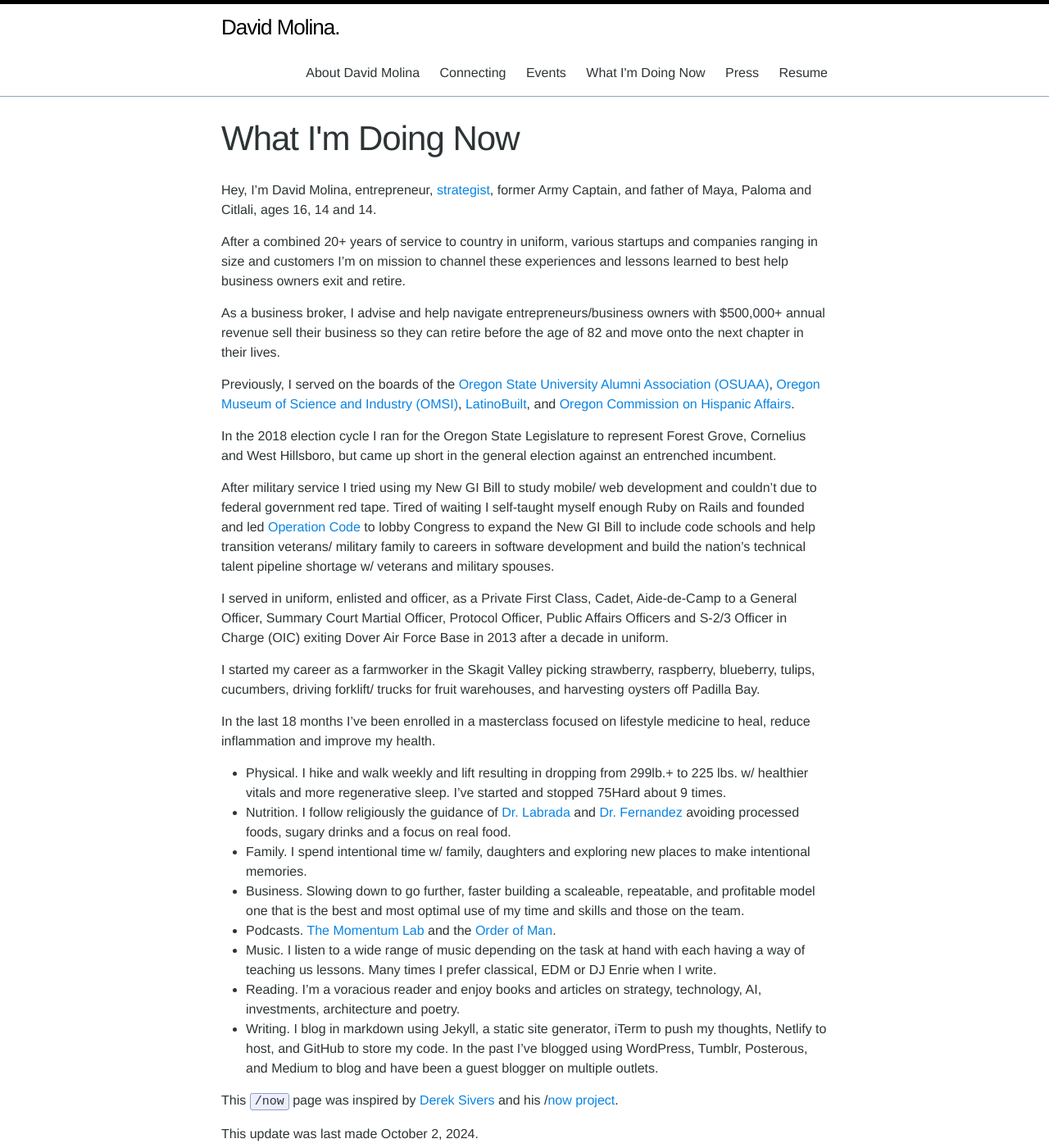
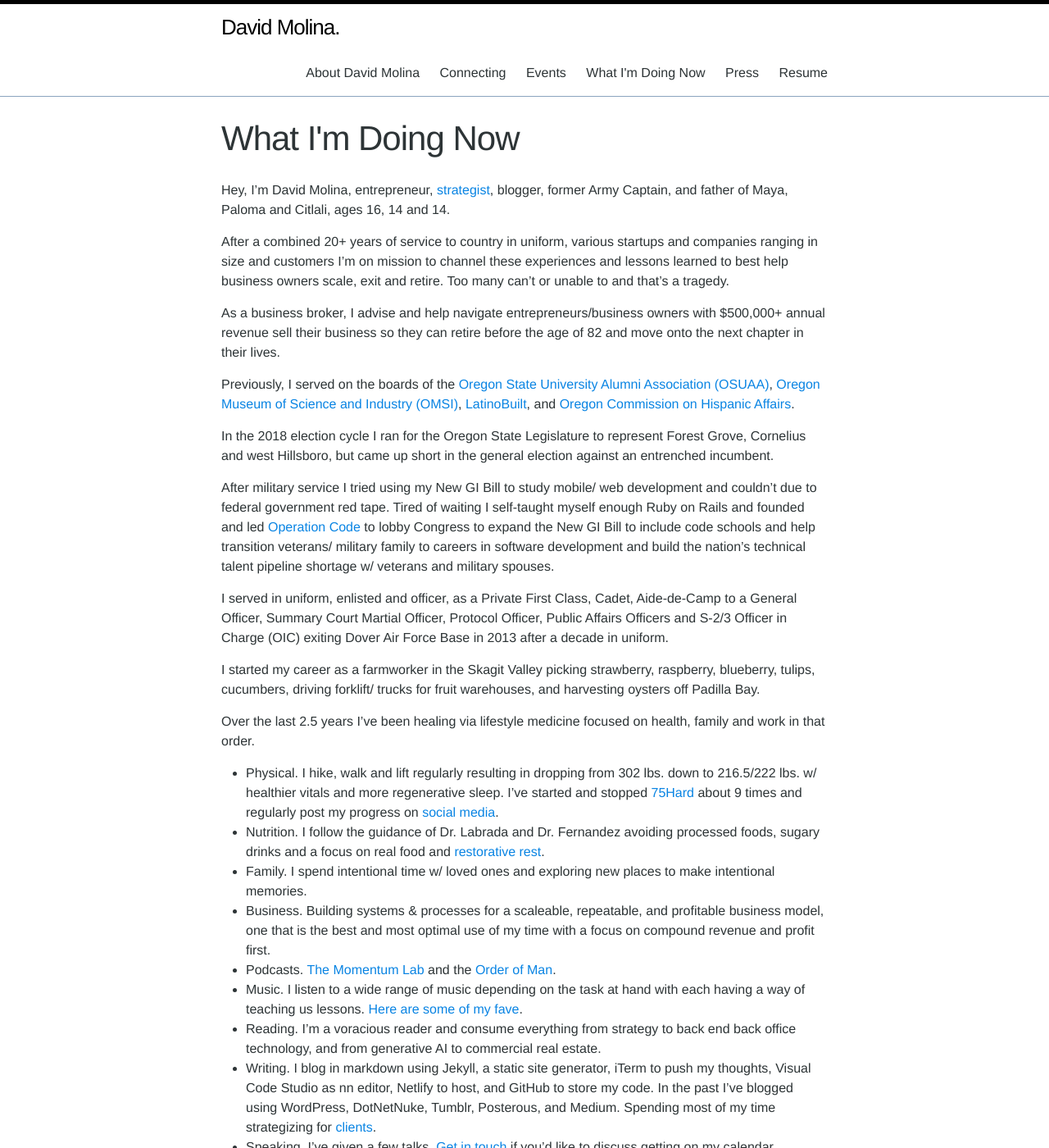
Before and after one commit to davidmolina/davidmolina.github.io, a Jekyll site: the page built from now.md, in a window 1280 px wide and 1400 px high. Shown: the whole window at 82% size. Built offline with Jekyll 4.4.1, drawn with Linux system fonts in a browser that asks for light colours; some of the changed text lies outside the part shown.

Commit message:
[now] update recent

```diff
--- a/now.md
+++ b/now.md
@@ -4,15 +4,15 @@ layout: page
 permalink: /now/
 ---
 
-Hey, I'm David Molina, entrepreneur, [strategist](https://molinas.consulting/), former Army Captain, and father of Maya, Paloma and Citlali, ages 16, 14 and 14.
+Hey, I'm David Molina, entrepreneur, [strategist](https://molinas.consulting/), blogger, former Army Captain, and father of Maya, Paloma and Citlali, ages 16, 14 and 14.
 
-After a combined 20+ years of service to country in uniform, various startups and companies ranging in size and customers I'm on mission to channel these experiences and lessons learned to best help business owners exit and retire.
+After a combined 20+ years of service to country in uniform, various startups and companies ranging in size and customers I'm on mission to channel these experiences and lessons learned to best help business owners scale, exit and retire. Too many can't or unable to and that's a tragedy.
 
 As a business broker, I advise and help navigate entrepreneurs/business owners with $500,000+ annual revenue sell their business so they can retire before the age of 82 and move onto the next chapter in their lives.
 
 Previously, I served on the boards of the [Oregon State University Alumni Association (OSUAA)](https://fororegonstate.org/), [Oregon Museum of Science and Industry (OMSI)](https://omsi.edu), [LatinoBuilt](https://latinobuilt.org/), and [Oregon Commission on Hispanic Affairs](https://www.oregon.gov/oac/ocha/Pages/index.aspx).
 
-In the 2018 election cycle I ran for the Oregon State Legislature to represent Forest Grove, Cornelius and West Hillsboro, but came up short in the general election against an entrenched incumbent.
+In the 2018 election cycle I ran for the Oregon State Legislature to represent Forest Grove, Cornelius and west Hillsboro, but came up short in the general election against an entrenched incumbent.
 
 After military service I tried using my New GI Bill to study mobile/ web development and couldn't due to federal government red tape. Tired of waiting I self-taught myself enough Ruby on Rails and founded and led [Operation Code](https://www.operationcode.org) to lobby Congress to expand the New GI Bill to include code schools and help transition veterans/ military family to careers in software development and build the nation's technical talent pipeline shortage w/ veterans and military spouses.
 
@@ -20,16 +20,17 @@ I served in uniform, enlisted and officer, as a Private First Class, Cadet, Aide
 
 I started my career as a farmworker in the Skagit Valley picking strawberry, raspberry, blueberry, tulips, cucumbers, driving forklift/ trucks for fruit warehouses, and harvesting oysters off Padilla Bay.
 
-In the last 18 months I've been enrolled in a masterclass focused on lifestyle medicine to heal, reduce inflammation and improve my health.
-- Physical. I hike and walk weekly and lift resulting in dropping from 299lb.+ to 225 lbs. w/ healthier vitals and more regenerative sleep. I've started and stopped 75Hard about 9 times.
-- Nutrition. I follow religiously the guidance of [Dr. Labrada](https://www.facebook.com/DiabetesDrLabradanutr/) and [Dr. Fernandez](https://www.facebook.com/Dr.EduardoFernandez) avoiding processed foods, sugary drinks and a focus on real food.
-- Family. I spend intentional time w/ family, daughters and exploring new places to make intentional memories.
-- Business. Slowing down to go further, faster building a scaleable, repeatable, and profitable model one that is the best and most optimal use of my time and skills and those on the team.
+Over the last 2.5 years I've been healing via lifestyle medicine focused on health, family and work in that order.
+- Physical. I hike, walk and lift regularly resulting in dropping from 302 lbs. down to 216.5/222 lbs. w/ healthier vitals and more regenerative sleep. I've started and stopped [75Hard](https://andyfrisella.com/blogs/articles/what-is-75-hard) about 9 times and regularly post my progress on [social media](/connecting/).
+- Nutrition. I follow the guidance of Dr. Labrada and Dr. Fernandez avoiding processed foods, sugary drinks and a focus on real food and [restorative rest](https://davidmolina.github.io/2023/10/25/the-power-of-a-lymphatic-drainage-massage/).
+- Family. I spend intentional time w/ loved ones and exploring new places to make intentional memories.
+- Business. Building systems & processes for a scaleable, repeatable, and profitable business model, one that is the best and most optimal use of my time with a focus on compound revenue and profit first.
 - Podcasts. [The Momentum Lab](https://www.charfen.com/podcast/) and the [Order of Man](https://www.orderofman.com/).
-- Music. I listen to a wide range of music depending on the task at hand with each having a way of teaching us lessons. Many times I prefer classical, EDM or DJ Enrie when I write.
-- Reading. I'm a voracious reader and enjoy books and articles on strategy, technology, AI, investments, architecture and poetry.
-- Writing. I blog in markdown using Jekyll, a static site generator, iTerm to push my thoughts, Netlify to host, and GitHub to store my code. In the past I've blogged using WordPress, Tumblr, Posterous, and Medium to blog and have been a guest blogger on multiple outlets.
+- Music. I listen to a wide range of music depending on the task at hand with each having a way of teaching us lessons. [Here are some of my fave](https://open.spotify.com/user/123891019/playlists).
+- Reading. I'm a voracious reader and consume everything from strategy to back end back office technology, and from generative AI to commercial real estate.
+- Writing. I blog in markdown using Jekyll, a static site generator, iTerm to push my thoughts, Visual Code Studio as nn editor, Netlify to host, and GitHub to store my code. In the past I've blogged using WordPress, DotNetNuke, Tumblr, Posterous, and Medium. Spending most of my time strategizing for [clients](https://molinas.consulting/).
+- Speaking. I've given a few talks. [Get in touch](https://calendly.com/davidcmolina/) if you'd like to discuss getting on my calendar.
 
 This `/now` page was inspired by [Derek Sivers](https://sivers.org/) and his /[now project](https://sivers.org/nowff).
 
-This update was last made October 2, 2024.
+This update was last made March 16, 2025.
```
Also changed, not shown: Gemfile.lock, 1 other file.
